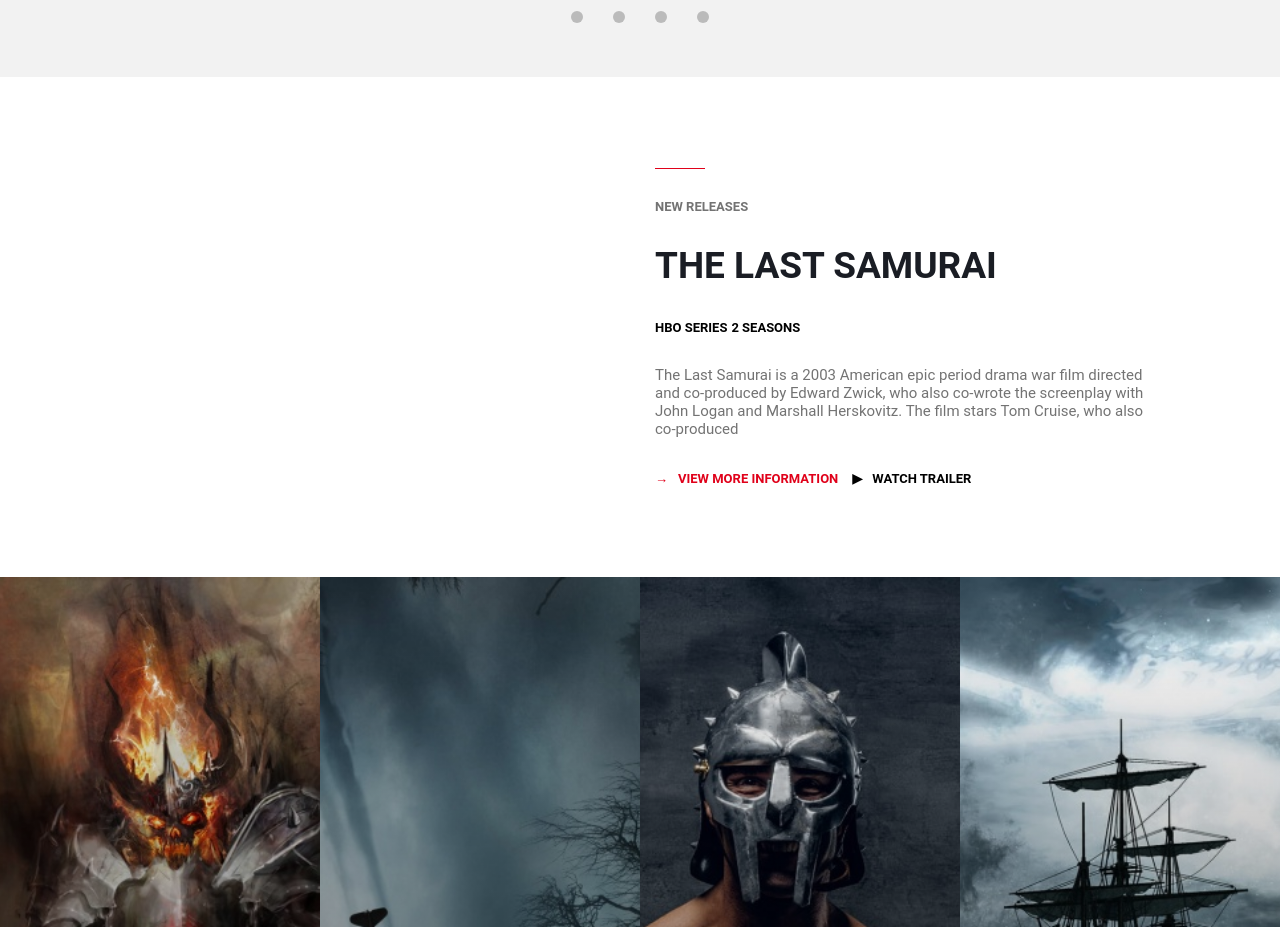
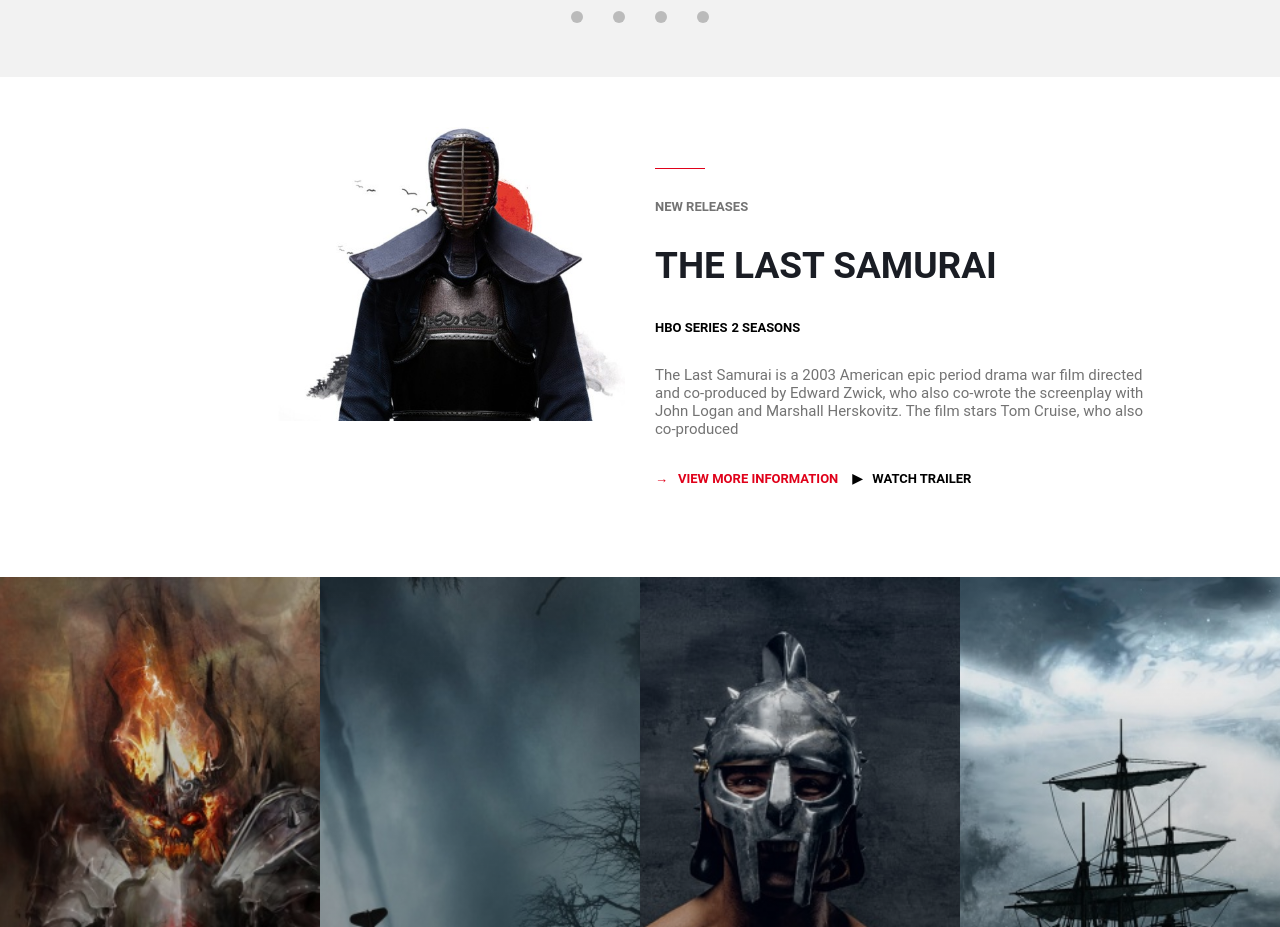
Before and after one commit to zzzhady/zzzhady.github.io, a plain HTML site: page index.html in a window 1280 px wide. Shown: the part 1340-2267 px from the top of the page. Drawn offline with Linux system fonts and the light colour scheme.

Commit message:
Update releases.css

```diff
--- a/CSS/05-OBJECTS/releases.css
+++ b/CSS/05-OBJECTS/releases.css
@@ -128,7 +128,7 @@
   gap: 30px;
 }
 .samurai-image {
-  background-image: url(../images/bg_samurai.jpg);
+  background-image: url(/images/bg_samurai.jpg);
   background-repeat: no-repeat;
   height: 500px;
   width: 100%;
```
